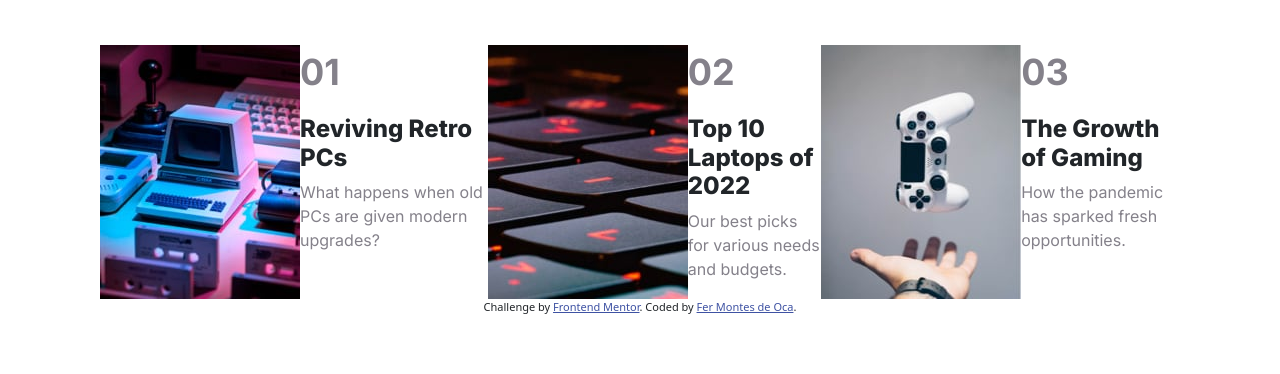
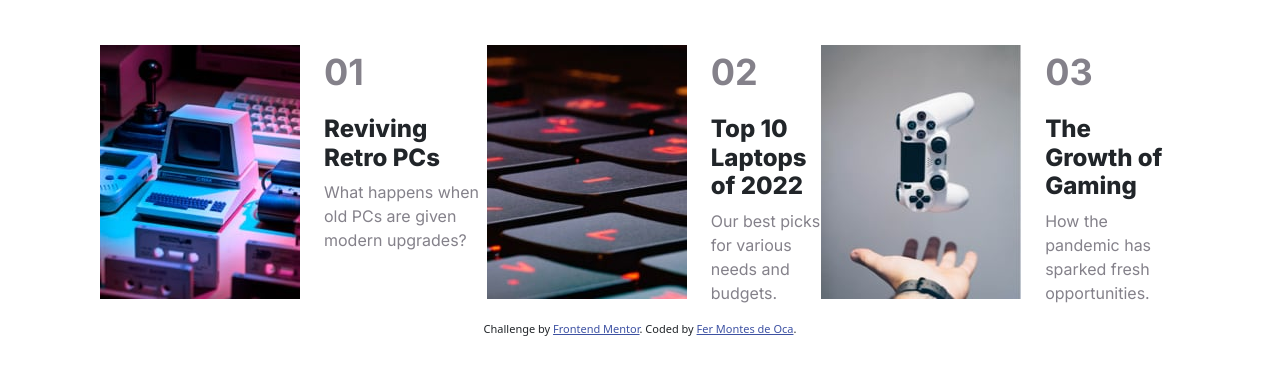
Before and after one commit to FerMontesdeOca/news-homepage, a plain HTML site: page index.html in a window 1280 px wide. Shown: the part 826-1200 px from the top of the page. Drawn offline with nearby package versions, Linux system fonts and the light colour scheme.

Commit message:
section fixed

```diff
--- a/index.html
+++ b/index.html
@@ -101,7 +101,7 @@
       <div class="section__card--img">
         <img class="card__img w-lg-75 h-lg-75" src="/assets/images/image-retro-pcs.jpg" alt="Retro">
       </div>
-      <div class="card__text w-75">
+      <div class="card__text w-75 ms-lg-4">
         <p class="card__text--num">01</p>
         <h2>Reviving Retro PCs</h2>
        <p class="card__text--parragraf"> What happens when old PCs are given modern upgrades?</p>
@@ -111,7 +111,7 @@
       <div class="section__card--img">
         <img class="card__img w-lg-75 h-lg-75" src="/assets/images/image-top-laptops.jpg" alt="Laptops">
       </div>
-      <div class="card__text w-75">
+      <div class="card__text w-75 ms-lg-4">
         <p class="card__text--num">02</p>
         <h2>Top 10 Laptops of 2022</h2>
         <p class="card__text--parragraf">Our best picks for various needs and budgets.</p>
@@ -121,7 +121,7 @@
       <div class="section__card--img">
         <img class="card__img w-lg-75 h-lg-75" src="/assets/images/image-gaming-growth.jpg" alt="Gaming">
       </div>
-      <div class="card__text">
+      <div class="card__text w-75 ms-lg-4">
         <p class="card__text--num">03</p>
         <h2>The Growth of Gaming</h2>
         <p class="card__text--parragraf">How the pandemic has sparked fresh opportunities.</p>
```
